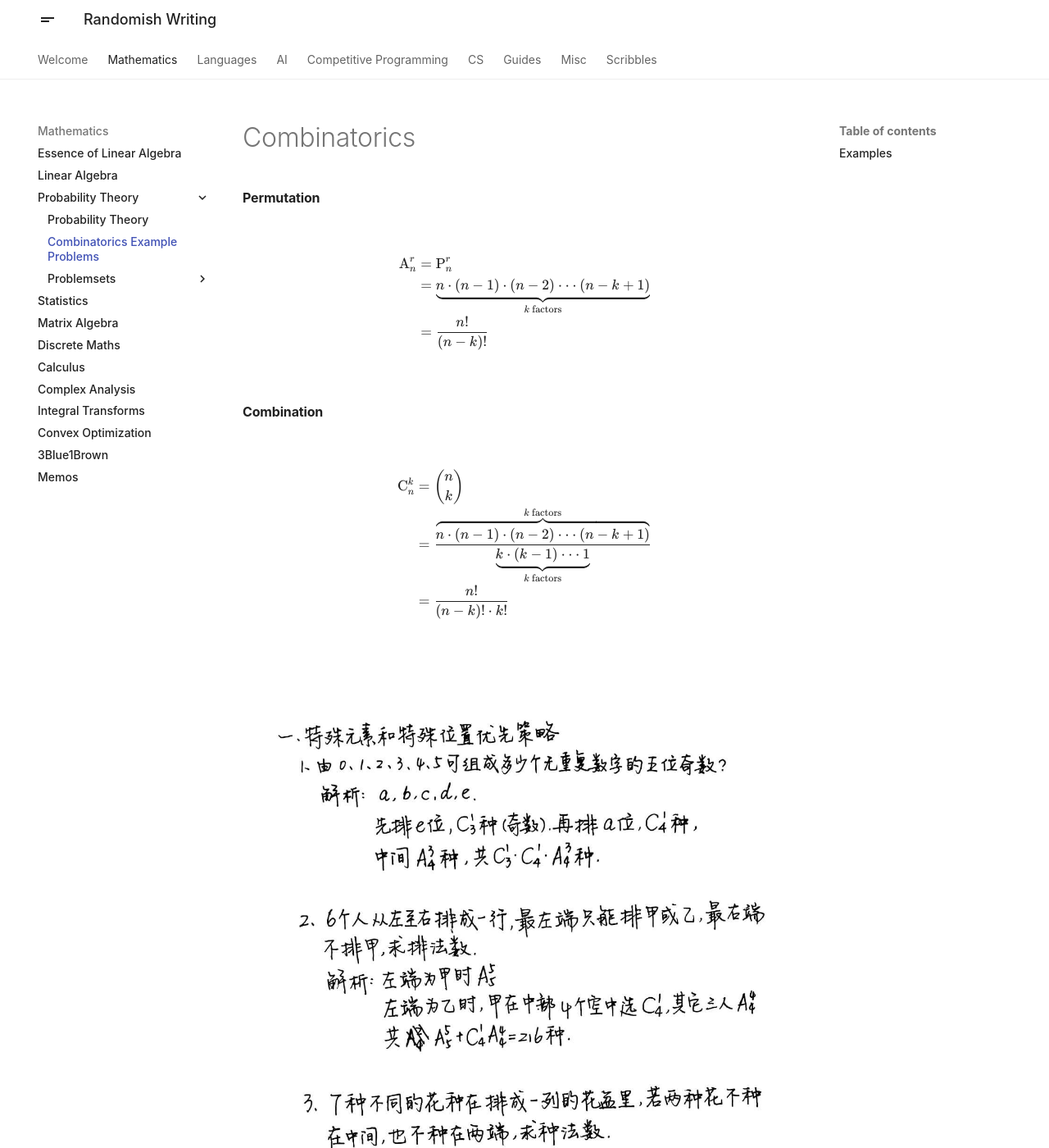
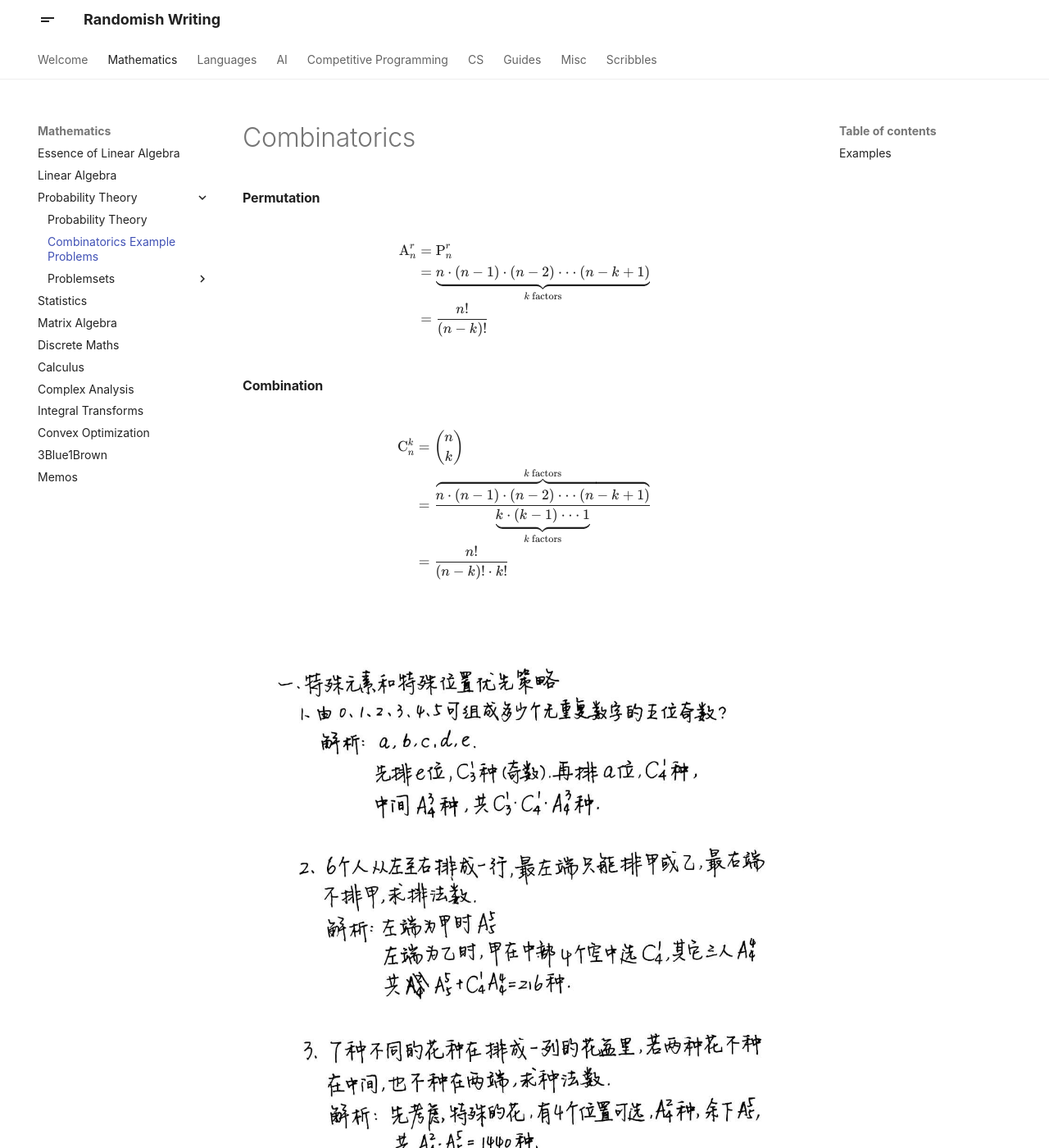
Before and after one commit to x4Cx58x54/writing, an MkDocs documentation site: the page built from docs/maths/probability-theory/combinatorics.md, in a window 1280 px wide and 1400 px high. Shown: the whole window at 82% size. Built offline with MkDocs 1.6.1 and Material for MkDocs 9.7.7, drawn with Linux system fonts in a browser that asks for light colours.

Commit message:
shrink katex height

```diff
--- a/docs/_static/css/extra.css
+++ b/docs/_static/css/extra.css
@@ -15,6 +15,10 @@ pre, code, kbd {
 
 .katex {
   font-size: 1.1em !important;
+}
+
+.katex-display {
+  margin: 0;
 }
 
 /* Align all images at the center */
@@ -43,7 +47,3 @@ td {
 a.md-nav__link {
   justify-content: inherit;
 }
-
-.md-ellipsis {
-  font-weight: 500;
-}
```
